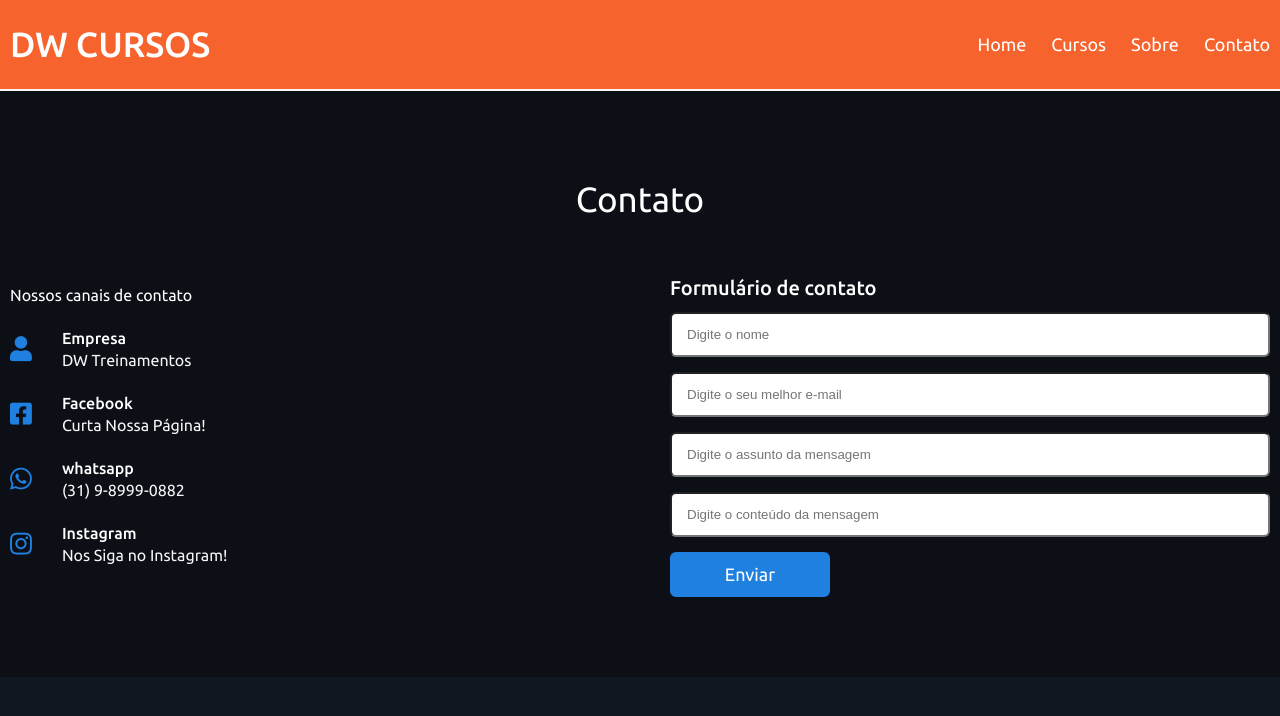
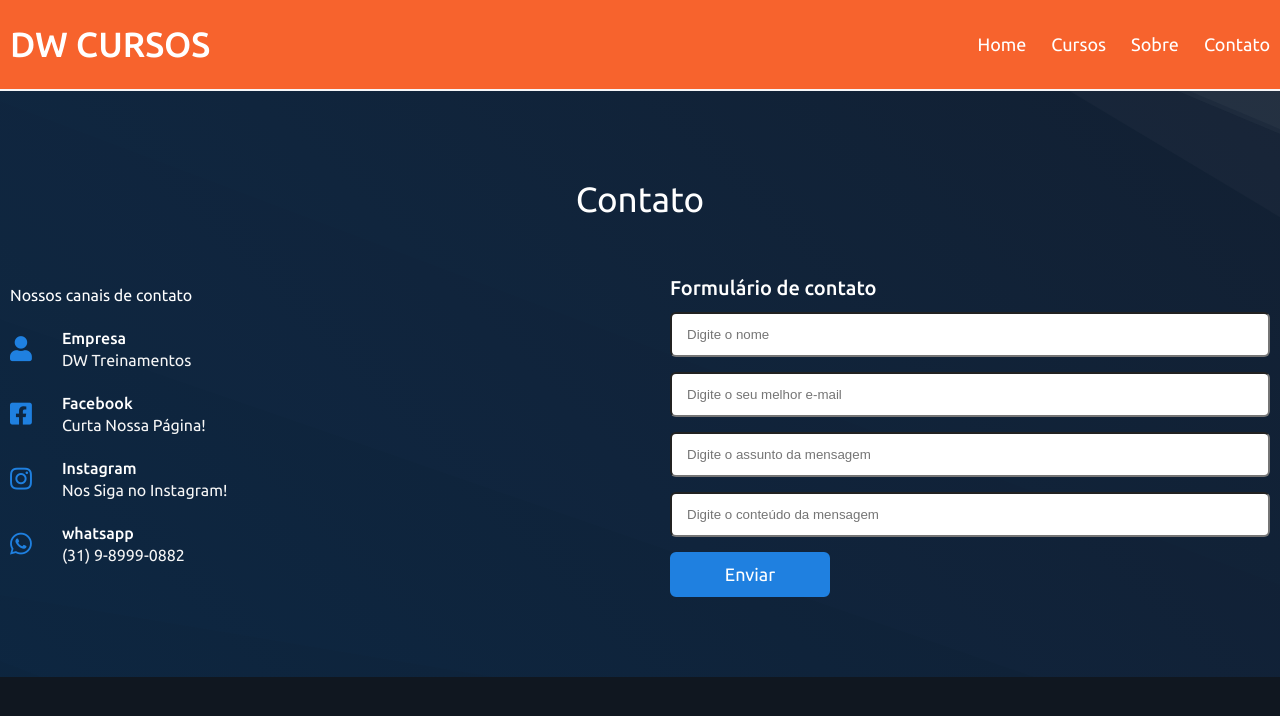
Before and after one commit to williambeck/dwcursos, a Next.js app: page /contato in a window 1280 px wide. Shown: the top 716 px of the page. Built offline with nearby package versions, Linux system fonts and the light colour scheme.

Commit message:
atualização

```diff
--- a/pages/contato.js
+++ b/pages/contato.js
@@ -93,11 +93,28 @@ function Contato() {
                                   <i class="fab fa-facebook-square"></i>
                                     <div className="info">
                                         <div className="head">
-                                          Facebook
+                                          <a href="https://www.facebook.com/profile.php?id=100076670628493" target="_blank">Facebook </a>
                                         </div>
 
+
                                         <div className="sub-title">
-                                            Curta Nossa Página!
+                                        <a href="https://www.facebook.com/profile.php?id=100076670628493" target="_blank">Curta Nossa Página! </a>
+
+
+                                        </div>
+                                    </div>
+                                </div>
+
+                                <div className="row">
+                                <i class="fab fa-instagram"></i>
+                                    <div className="info">
+                                        <div className="head">
+                                        <a href="https://www.instagram.com/dw.treinamentos/" target="_blank">Instagram </a>
+
+                                        </div>
+                                        <div className="sub-title">
+                                        <a href="https://www.instagram.com/dw.treinamentos/" target="_blank">Nos Siga no Instagram! </a>
+
                                         </div>
                                     </div>
                                 </div>
@@ -114,17 +131,7 @@ function Contato() {
                                     </div>
                                 </div>
 
-                                <div className="row">
-                                <i class="fab fa-instagram"></i>
-                                    <div className="info">
-                                        <div className="head">
-                                            Instagram
-                                        </div>
-                                        <div className="sub-title">
-                                        Nos Siga no Instagram!
-                                        </div>
-                                    </div>
-                                </div>
+
 
                             </div>
                         </div>
--- a/pages/index.js
+++ b/pages/index.js
@@ -24,7 +24,7 @@ function Home() {
                     <div className='top-content'>
                         <div className='text-1'>CURSOS DE TRÂNSITO  </div>
                         <div className='text-2'>EAD 100% Online </div>
-                        <div className='text-3'></div><br/>
+                        {/*<div className='text-3'></div><br/>*/}
                         <a href="/cursos">Conheça os nossos cursos</a><br/>
                         <a href="/contato">Matricule-se pelo canais de contato</a>
 
--- a/styles/Cursos.module.css
+++ b/styles/Cursos.module.css
@@ -12,7 +12,11 @@
 
   /*background: url("../public/home.jpg");*/
   /*background-color: rgb(255, 255, 255);*/
-  background-color: #101720;
+  /*background-color: #101720;*/
+  background: url("../public/Shiny\ Overlay.svg");
+  font-family: 'Poppins', sans-serif;
+  background-size: cover;
+  background-attachment: fixed;
   color: white;
   font-family: 'ubuntu', sans-serif;
   min-height: 100vh;
--- a/styles/global.css
+++ b/styles/global.css
@@ -9,7 +9,16 @@
     font-family: 'ubuntu', sans-serif;
 
 
+
 }
+
+a {
+  color: inherit;
+  text-decoration: none;
+}
+
+
+
 body{ /* ## corpo geral de todas as paginas ## */
     /*background-color: #f4f5f8;*/
     /*background-color: #141b29;*/
@@ -19,6 +28,7 @@ body{ /* ## corpo geral de todas as paginas ## */
     font-size: 1rem;
     line-height: 1.4;
     color: white;
+
 }
 
 .max-width{ /* ## esta no layout do Menu  ## */
@@ -225,8 +235,11 @@ section {
 
 .contact{
   color: #fff;
-  background-color: #0c0f16;
+  background: url("../public/Shiny\ Overlay.svg");
   font-family: 'Poppins', sans-serif;
+  background-size: cover;
+  background-attachment: fixed;
+
 }
 
 .contact .title{
@@ -273,6 +286,8 @@ section {
 
 .contact .contact-content .info .head{
   font-weight: 500;
+  text-decoration: none;
+
 }
 
 .contact .contact-content .info .sub-title{
```
